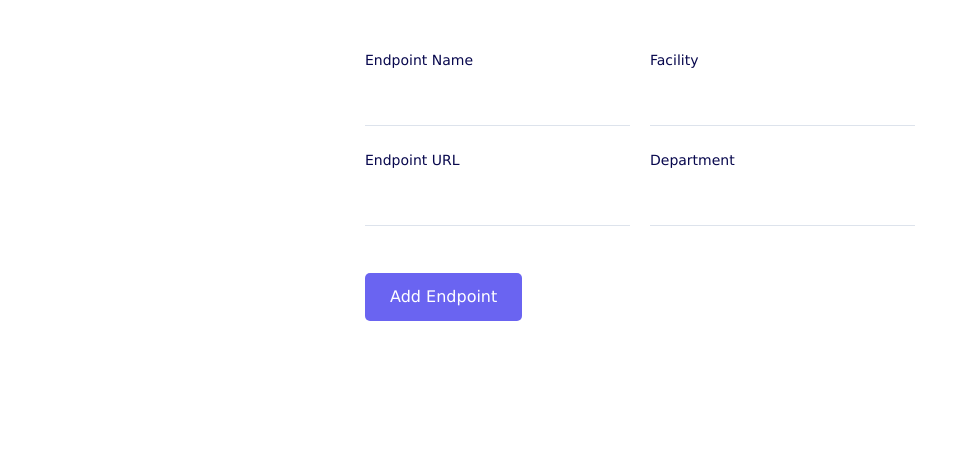
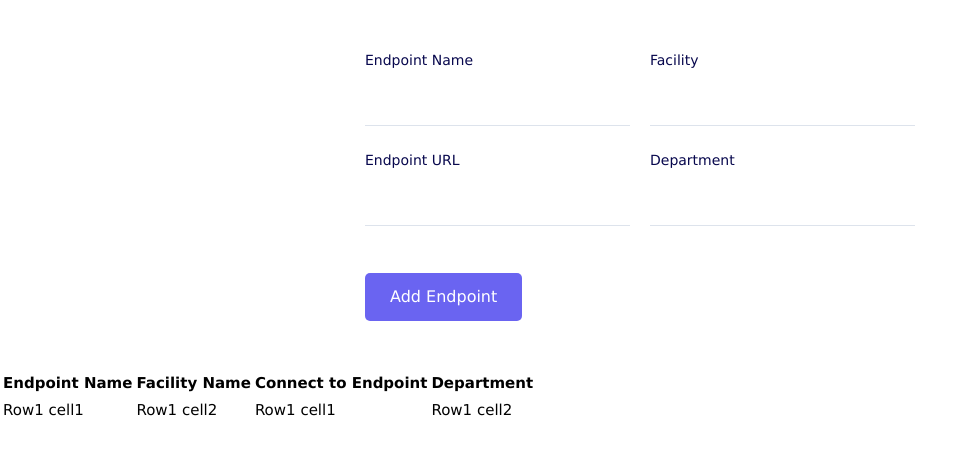
Before and after one commit to ckeilberg57/epdirectory, a plain HTML site: page index.html in a window 1280 px wide. Shown: the whole page, without its empty margins (0-974 px from the left). Drawn offline with nearby package versions, Linux system fonts and the light colour scheme.

Commit message:
Update index.html

```diff
--- a/index.html
+++ b/index.html
@@ -13,7 +13,7 @@
 <body>
     <div class="formbold-main-wrapper">
         <div class="formbold-form-wrapper">
-          <form action="https://formbold.com/s/FORM_ID" method="POST">
+          <form action="formpage.php" method="POST">
               <div class="formbold-input-flex">
                 <div>
                     <input
@@ -62,5 +62,20 @@
           </form>
         </div>
       </div>
+      <table id="myTable">
+        <tr>
+            <th>Endpoint Name</th>
+            <th>Facility Name</th>
+            <th>Connect to Endpoint</th>
+            <th>Department</th>
+        </tr>
+        <tr>
+          <td>Row1 cell1</td>
+          <td>Row1 cell2</td>
+          <td>Row1 cell1</td>
+          <td>Row1 cell2</td>
+        </tr>
+      </table>
+      <br>
 </body>
 </html>
```
